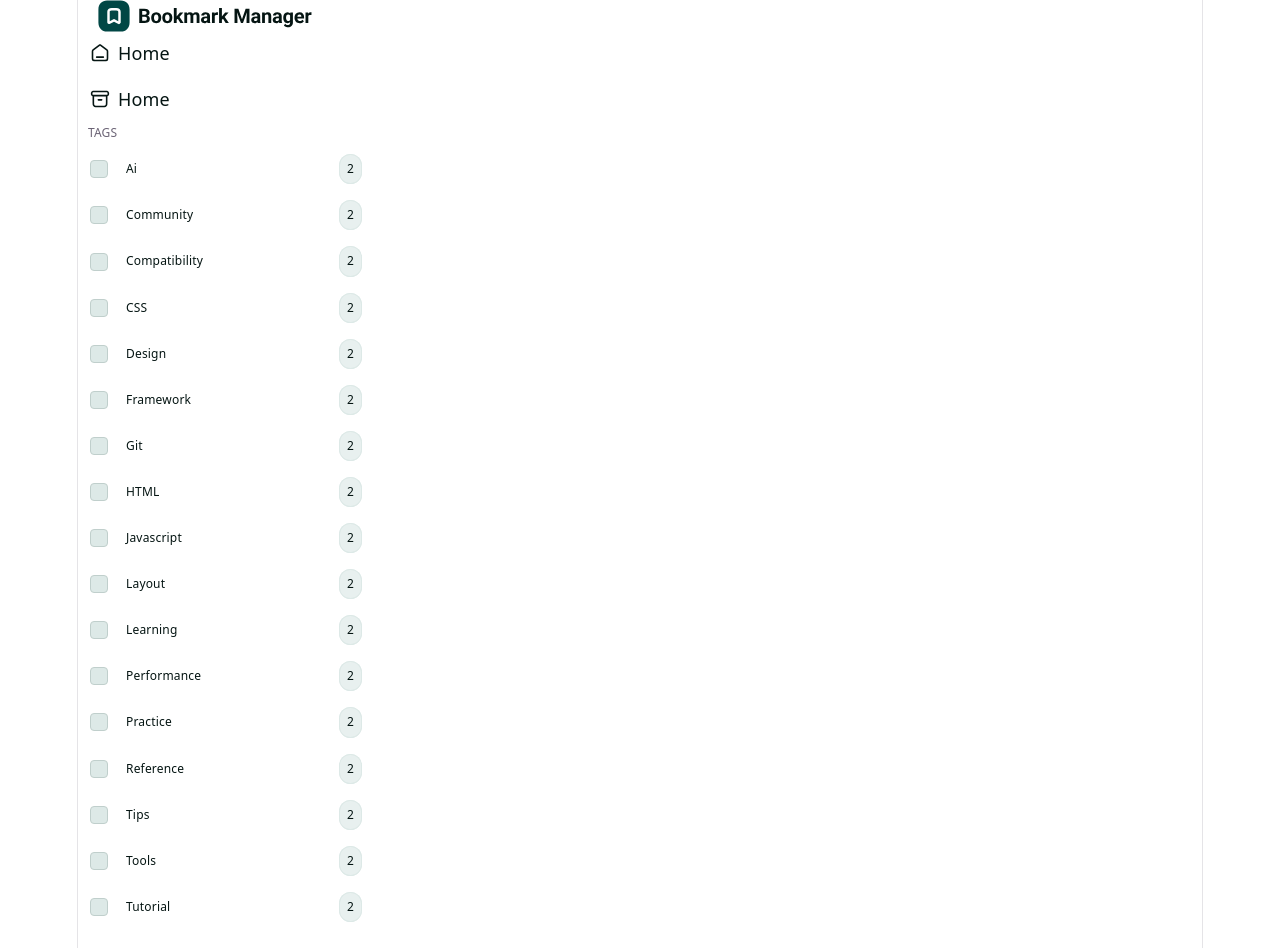
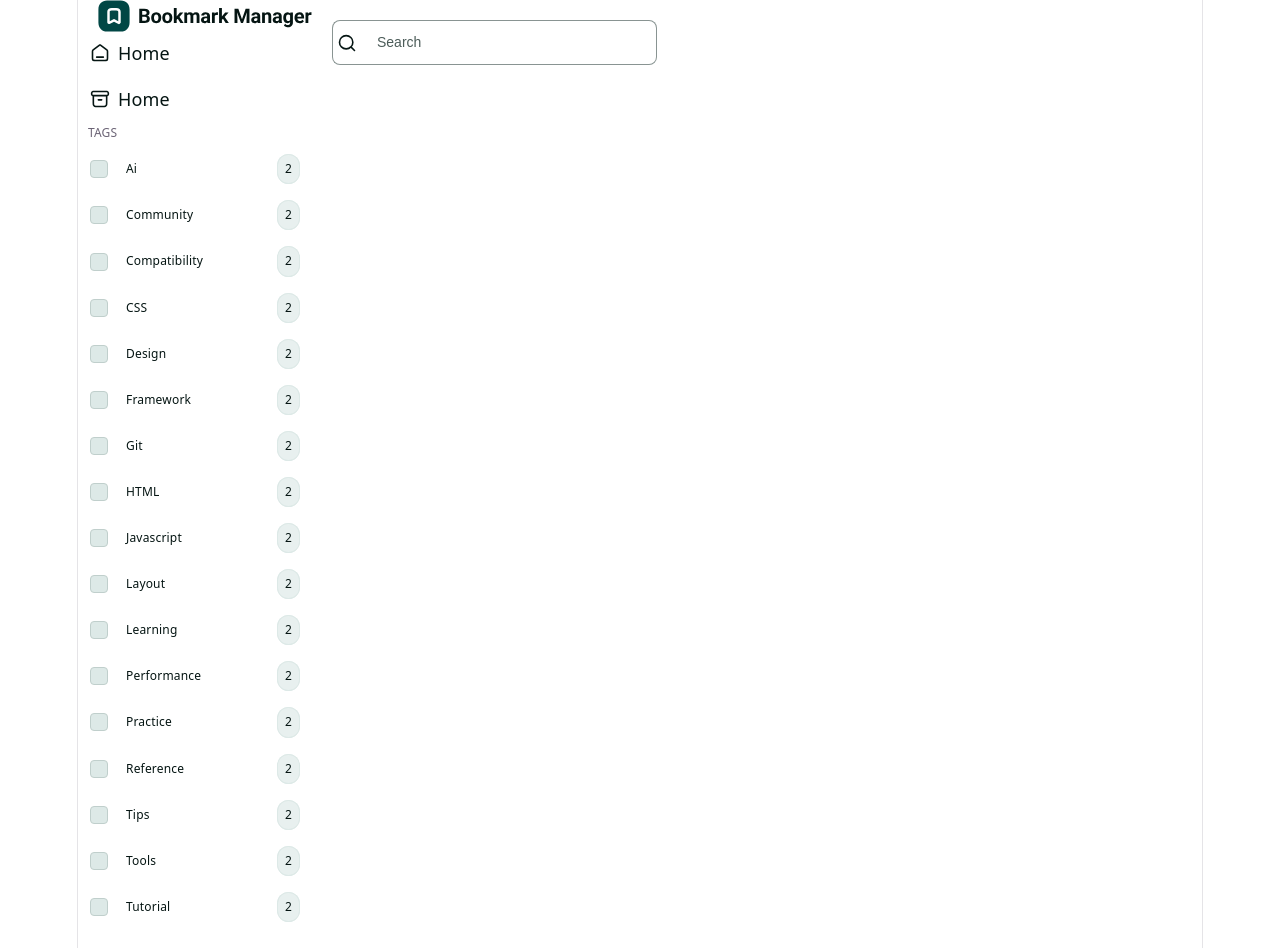
Before and after one commit to beknazar-d/bookmark-manager, a React (Vite) app: page / in a window 1280 px wide. Built offline with nearby package versions, Linux system fonts and the light colour scheme.

Commit message:
Main,Input added; App.js fixed

```diff
--- a/src/App.css
+++ b/src/App.css
@@ -5,4 +5,6 @@
   width: 100%;
   height: auto;
   box-sizing: border-box;
+  display: flex;
+  flex-direction: row;
 }
--- a/src/App.jsx
+++ b/src/App.jsx
@@ -2,12 +2,14 @@ import Button from './ui/Button/Button'
 import './App.css'
 import './styles/variables.scss';
 import Sidebar from './components/Sidebar/Sidebar';
+import Main from './components/Main/Main';
 function App() {
 
 
   return (
     <div className='App'>
         <Sidebar/>
+        <Main/>
     </div>
   )
 }
--- /dev/null
+++ b/src/components/Main/Main.jsx
@@ -0,0 +1,11 @@
+import './Main.scss';
+import Input from '../../ui/input/Input';
+
+const Main =()=> {
+    return(
+        <div className='main-content'>
+            <Input/>
+        </div>
+    )
+};
+export default Main;
--- /dev/null
+++ b/src/components/Main/Main.scss
@@ -0,0 +1,4 @@
+.main-content {
+    width: 1144px;
+    height: fit-content;
+}
--- /dev/null
+++ b/src/ui/input/Input.jsx
@@ -0,0 +1,18 @@
+import './Input.scss';
+import searchIcon from '../../assets/images/icon-search.svg';
+
+
+const Input =()=>{
+
+    return (
+
+        <div className='input-field'>
+            <div className='input-field__icon'>
+                <img src={searchIcon} alt="search-icon" />
+            </div>
+        <input name='search-input' className='search_input' placeholder='Search'/>
+        </div>
+
+    )
+};
+export default Input;
--- /dev/null
+++ b/src/ui/input/Input.scss
@@ -0,0 +1,48 @@
+.input-field{
+    width: fit-content;
+    height: fit-content;
+    display: flex;
+    flex-direction: row;
+    align-items: center;
+    margin-left: 20px;
+    margin-top: 20px;
+    &__icon{
+        box-sizing: border-box;
+        width: fit-content;
+        height: 45px;
+        display: flex;
+        align-items: center;
+        background-color: var(--color-neutral-0);
+        border: 1px solid var(--color-neutral-500);
+        border-right:none ;
+        border-top-left-radius: var(--radius-8);
+        border-bottom-left-radius: var(--radius-8);
+        padding-left: 4px;
+        img{
+            width: 20px;
+            height: 20px;
+        }
+    }
+    .search_input {
+    border: 1px solid var(--color-neutral-500);
+    border-left:none;
+    box-sizing: border-box;
+    width: 300px;
+    height: 45px;
+    padding: 12px 12px 12px 0;
+    background-color: var(--color-neutral-0);
+    border-radius: var(--radius-8);
+    border-top-left-radius: 0;
+    border-bottom-left-radius: 0;
+    color: black;
+
+}
+.search_input::placeholder{
+    color: var(--color-neutral-800);
+    font-size: var(--font-size-4);
+    padding-left: 20px;
+}
+.search_input:not(:placeholder-shown){
+    background-image: none;
+}
+}
```
